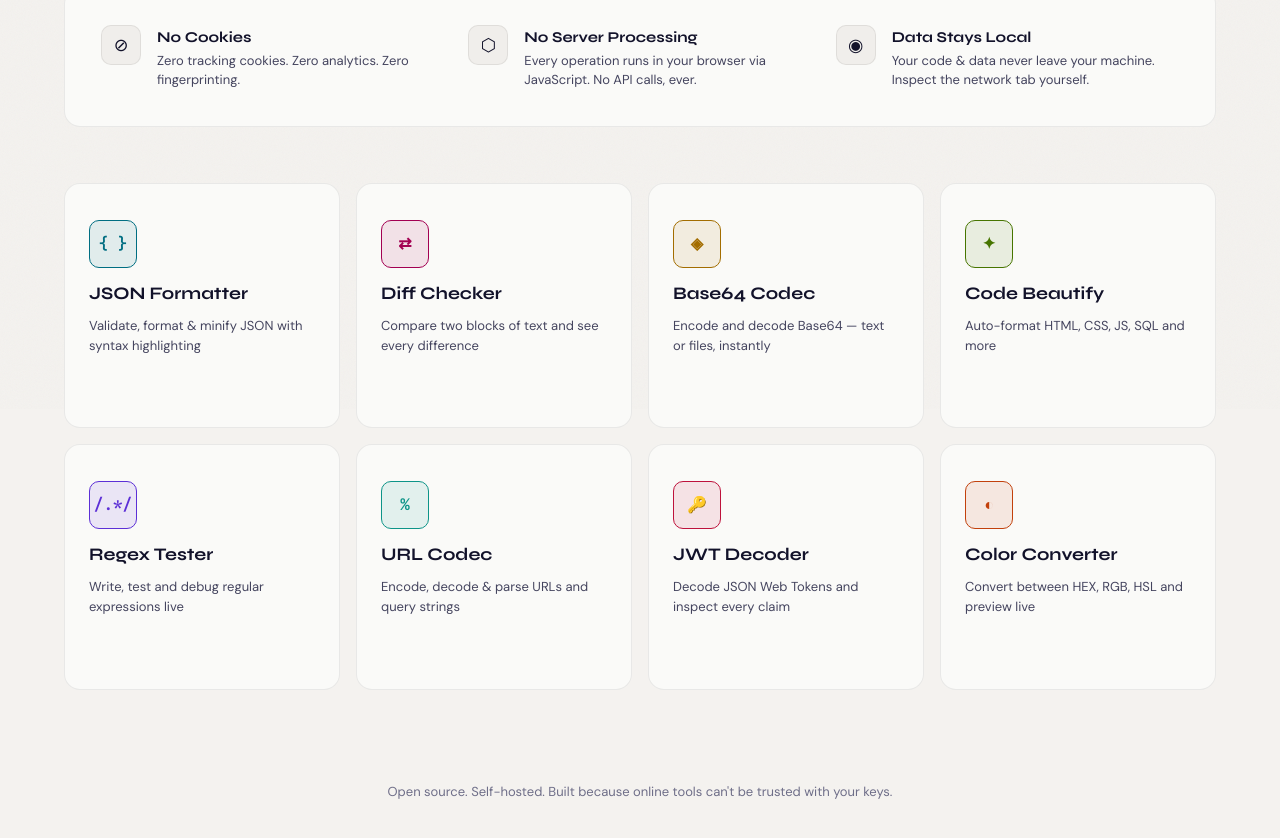
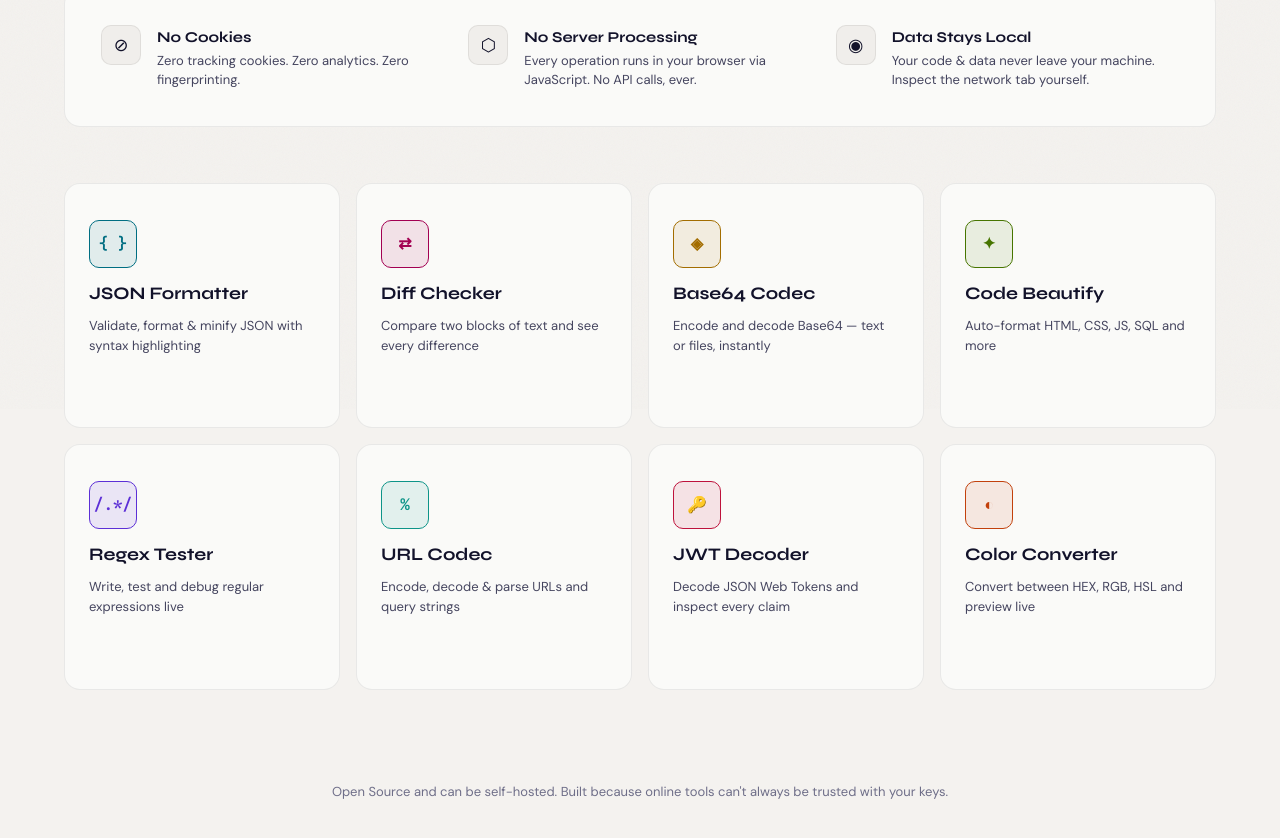
Before and after one commit to bocan/ultraformat, a React (Vite) app: page / in a window 1280 px wide. Shown: the part 391-1229 px from the top of the page. Built offline with nearby package versions, Linux system fonts and the light colour scheme.

Commit message:
fix: update footer to include link to GitHub repository

```diff
--- a/src/pages/Home.tsx
+++ b/src/pages/Home.tsx
@@ -73,7 +73,7 @@ export default function Home() {
 
       <footer className="home-footer">
         <p>
-          Open source. Self-hosted. Built because online tools can't be trusted with your keys.
+          <a href="https://github.com/bocan/ultraformat" target="_blank" rel="noopener noreferrer">Open Source</a> and can be self-hosted. Built because online tools can't always be trusted with your keys.
         </p>
       </footer>
     </div>
```
